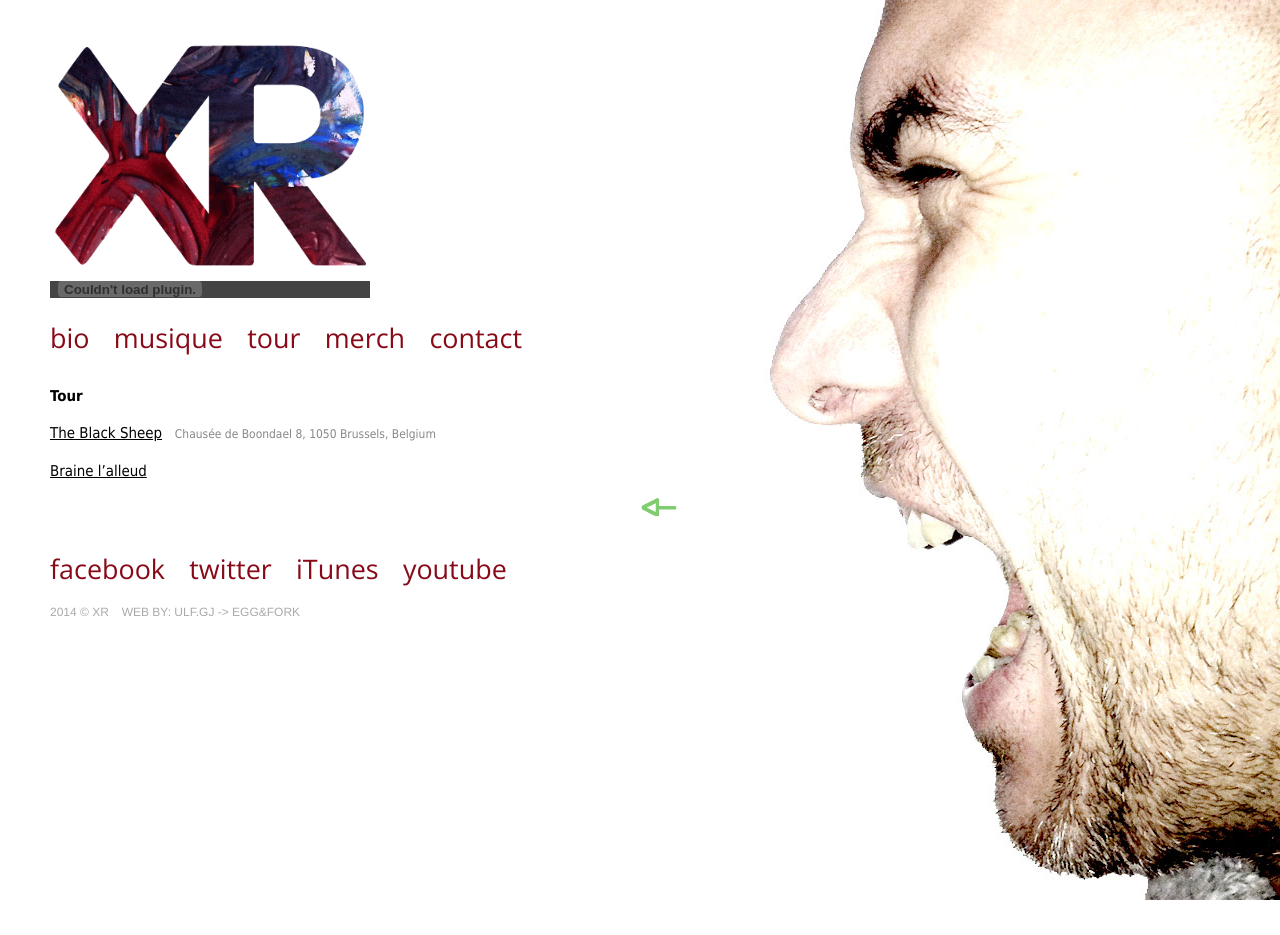
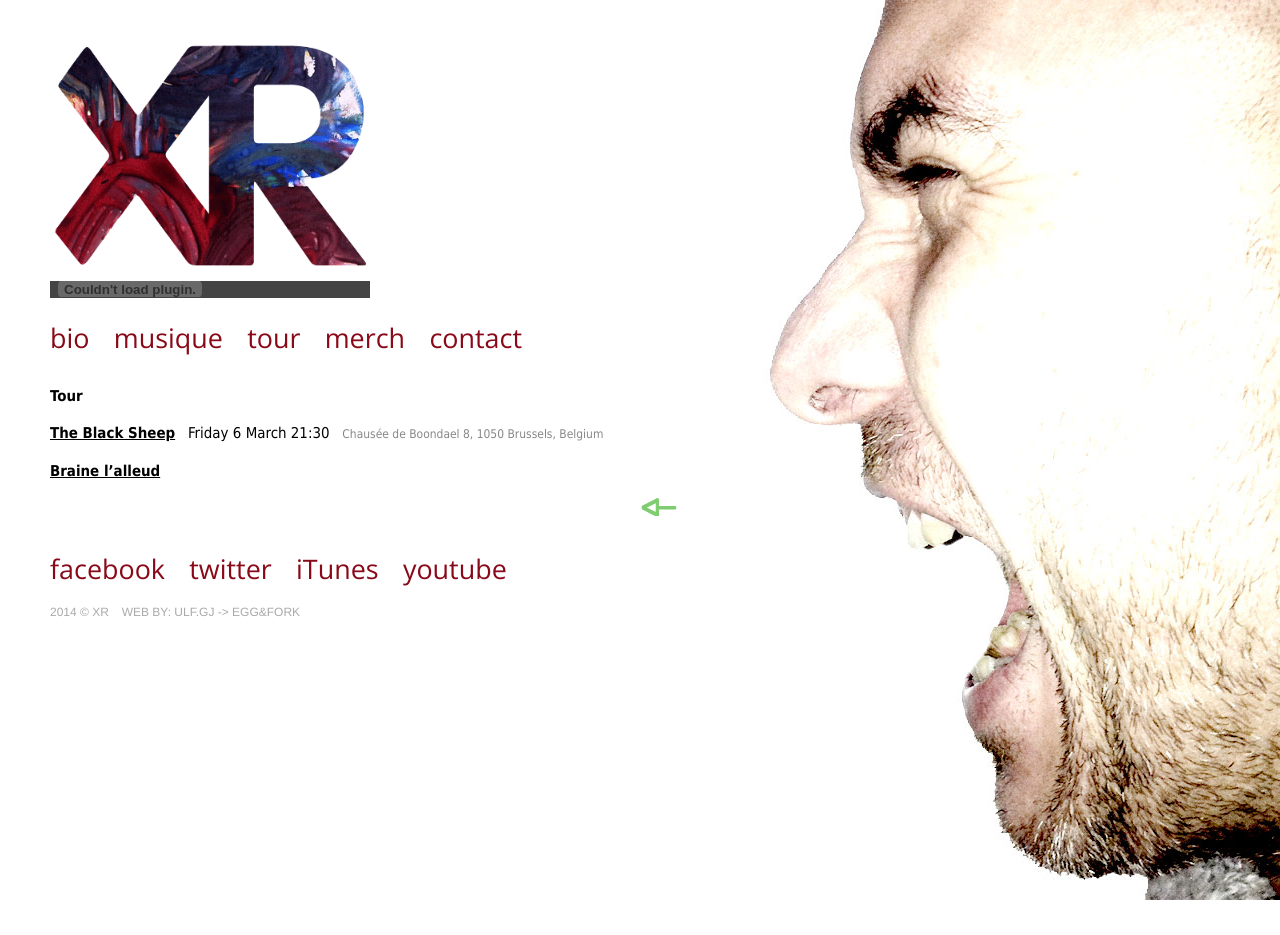
Before and after one commit to ulfgj/ulfgj.github.io, a Jekyll site: the page built from tour.html, in a window 1280 px wide. Built offline with Jekyll 4.4.1, drawn with Linux system fonts in a browser that asks for light colours; some web fonts are replaced; Markdown is read by kramdown in place of the engine named in the settings.

Commit message:
tour page layout

```diff
--- a/tour.html
+++ b/tour.html
@@ -5,8 +5,8 @@ title: XR Officiel - Rock Français, Son Neuf
 
 <div id="home tour">
     <h4>Tour</h4>
-    <p><a href="http://www.facebook.com/events/1407407912895070/" target="_blank">The Black Sheep</a> &nbsp; <span class="gig_addr">Chausée de Boondael 8, 1050 Brussels, Belgium</span></p>
-    <p><a href="http://www.facebook.com/events/1575553179324857/" target="_blank">Braine l’alleud</a></p>
+    <p><a href="http://www.facebook.com/events/1407407912895070/" target="_blank"><strong>The Black Sheep</strong></a> &nbsp; Friday 6 March 21:30 &nbsp; <span class="gig_addr">Chausée de Boondael 8, 1050 Brussels, Belgium</span></p>
+    <p><a href="http://www.facebook.com/events/1575553179324857/" target="_blank"><strong>Braine l’alleud</strong></a></p>
 </div>
 
 <a class="back-link" href="http://xrofficiel.com">back</a>
```
